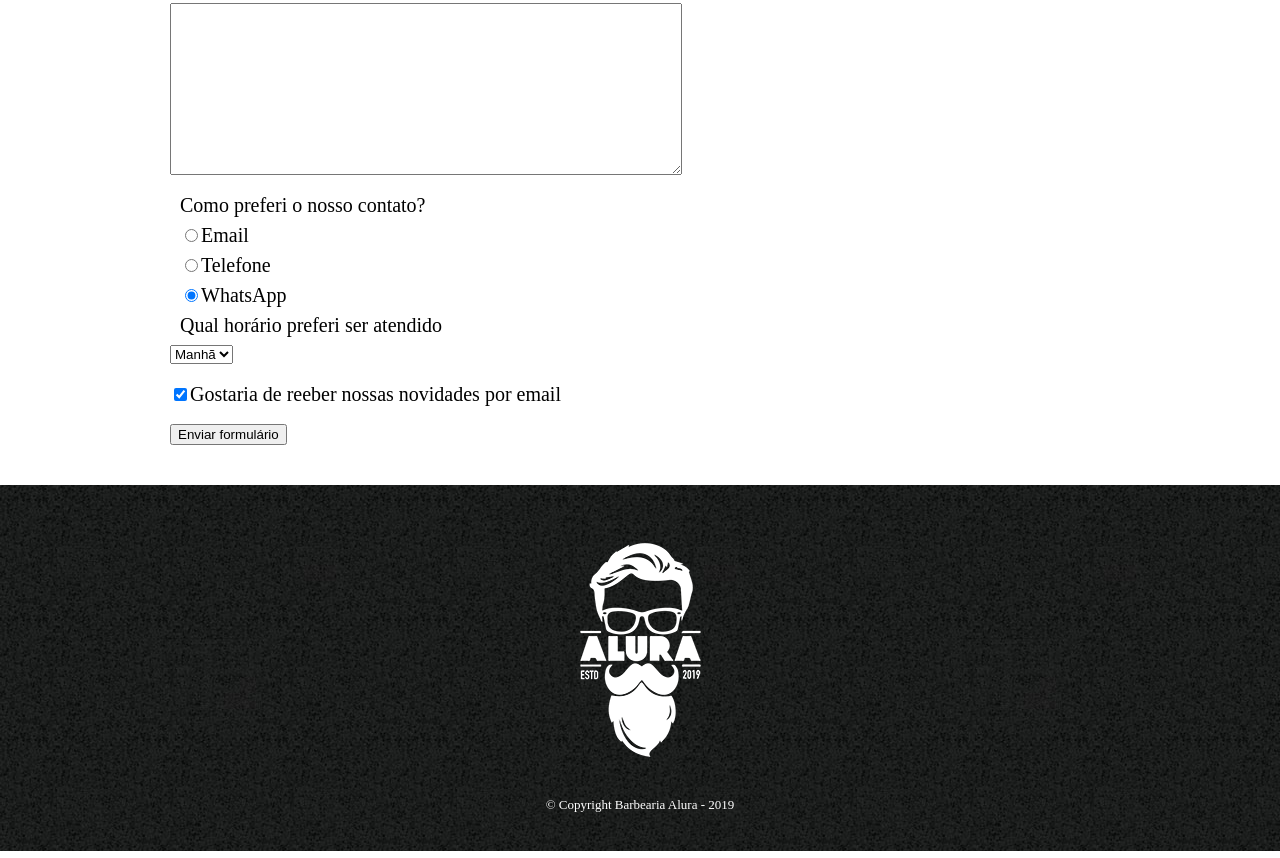
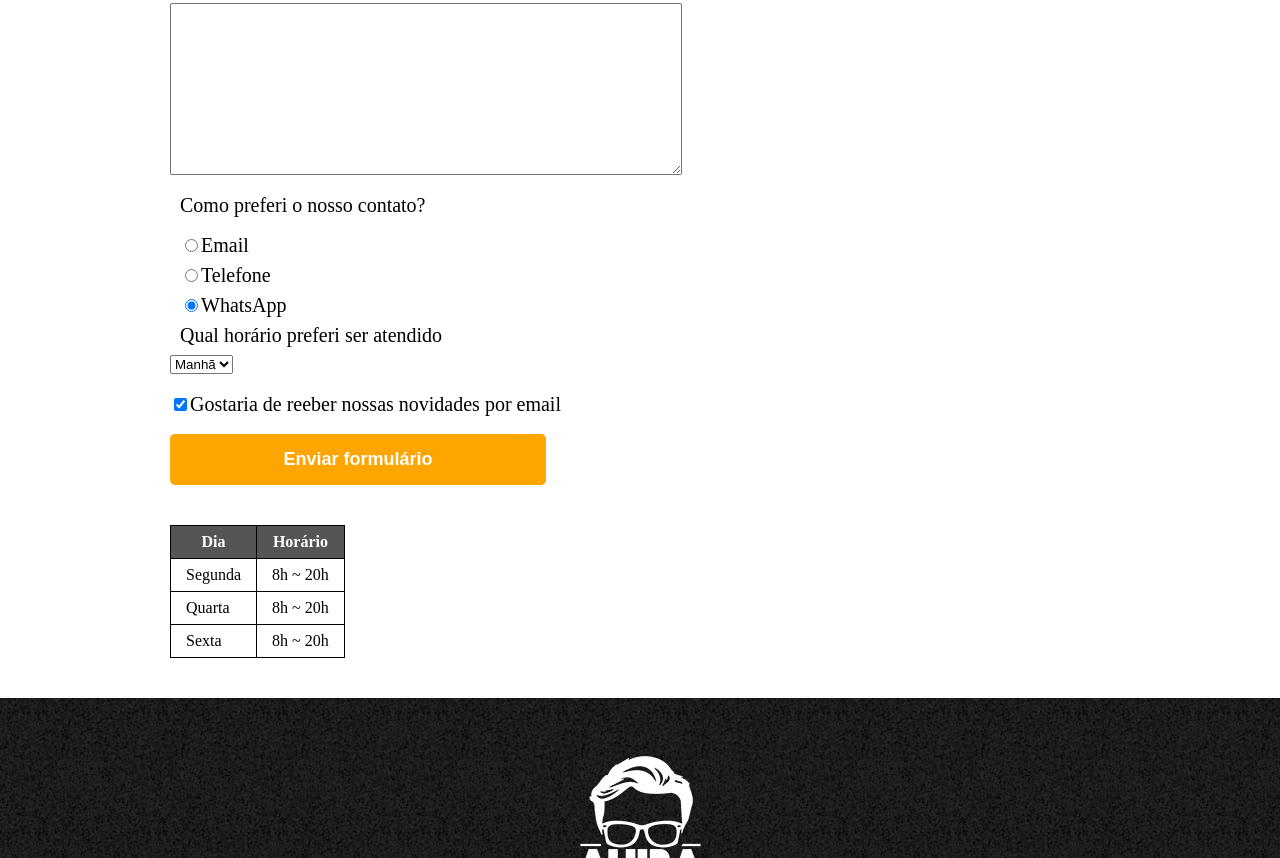
Before and after one commit to Kevinin-Alves/HTML-CSS, a plain HTML site: page contato.html in a window 1280 px wide. Shown: the part 627-1485 px from the top of the page. Drawn offline with Linux system fonts and the light colour scheme.

Commit message:
Finalizando 3 treinamento

```diff
--- a/contato.html
+++ b/contato.html
@@ -13,7 +13,7 @@
 	<body>
 		<header>
 			<div class="caixa">
-				<h1><img src="logo.png"></h1>
+				<h1><img src="logo.png" alt="Logo da Barbearia Alura"></h1>
 				<nav>
 					<ul>
 						<li><a href="index.html">Home</a></li>
@@ -38,33 +38,56 @@
 				<label for="mensagem">Mensagem</label>
 				<textarea cols="70" rows="10" id="mensagem" class="input-padrao" required></textarea><!Área de mensagem>
 
-				<div>
-					<p>Como preferi o nosso contato?</p>
+				<fieldset>
+					<legend>Como preferi o nosso contato?</legend>
 					<label for="radio-email"><input type="radio" name="Contato" value="email" id="radio-email">Email</label>
 
 					<label for="radio-telefone"><input type="radio" name="Contato" value="Telefone" id="radio-telefone">Telefone</label>
 
 					<label for="radio-whatsapp"><input type="radio" name="Contato" value="WhatsApp" id="radio-whatsapp" checked>WhatsApp</label>
+				</fieldset>
 
-				</div>
-
-				<div>
-						<p>Qual horário preferi ser atendido</p>
+				<fieldset>
+						<legend>Qual horário preferi ser atendido</legend>
 					<select>
 						<option>Manhã</option>
 						<option>Tarde</option>
 						<option>Noite</option>
 					</select>
-				</div>
+				</fieldset>
 
 				<label class="checkbox"><input type="checkbox" checked>Gostaria de reeber nossas novidades por email</label>
 
-				<input type="submit" value="Enviar formulário"><!Enviar Formulário>
+				<input type="submit" value="Enviar formulário" class="enviar"><!Enviar Formulário>
 			</form><!Cariação de um formulário>
+
+			<table>
+				<thead>
+					<tr>
+						<th>Dia</th>
+						<th>Horário</th>
+					</tr>
+				</thead>
+				<tbody>
+					<tr>
+						<td>Segunda</td>
+						<td>8h ~ 20h</td>
+					</tr>
+					<tr>
+						<td>Quarta</td>
+						<td>8h ~ 20h</td>
+					</tr>
+					<tr>
+						<td>Sexta</td>
+						<td>8h ~ 20h</td>
+					</tr>
+				</tbody>
+			</table>
+
 		</main>
 
 		<footer>
-			<img src="logo-branco.png">
+			<img src="logo-branco.png" alt="Logo da barbearia alura">
 			<p class="Copyright">&copy; Copyright Barbearia Alura - 2019
 		</footer>
 	</body>
--- a/style.css
+++ b/style.css
@@ -101,7 +101,7 @@ form{
 	margin: 40px 0;
 }
 
-form label, form p {
+form label, form legend {
 	display: block;
 	font-size: 20px;
 	margin: 10px;
@@ -117,3 +117,36 @@ form label, form p {
 .checkbox{
 	margin: 20px 0;
 }
+
+.enviar{
+	width: 40%;
+	padding: 15px 0;
+	background: orange;
+	color: white;
+	font-weight: bold;
+	font-size: 18px;
+	border: none;
+	border-radius: 5px;
+	transition: 1s all;
+	cursor: pointer;
+}
+
+.enviar:hover{
+	background: darkorange;
+	transform: scale(1.2);
+}
+
+table {
+	margin: 20px 0 40px;
+}
+
+thead{
+	background: #555555;
+	color: white;
+	font-weight: bold;
+}
+
+td, th{
+	border: 1px  solid #000000;
+	padding: 8px 15px
+}
```
